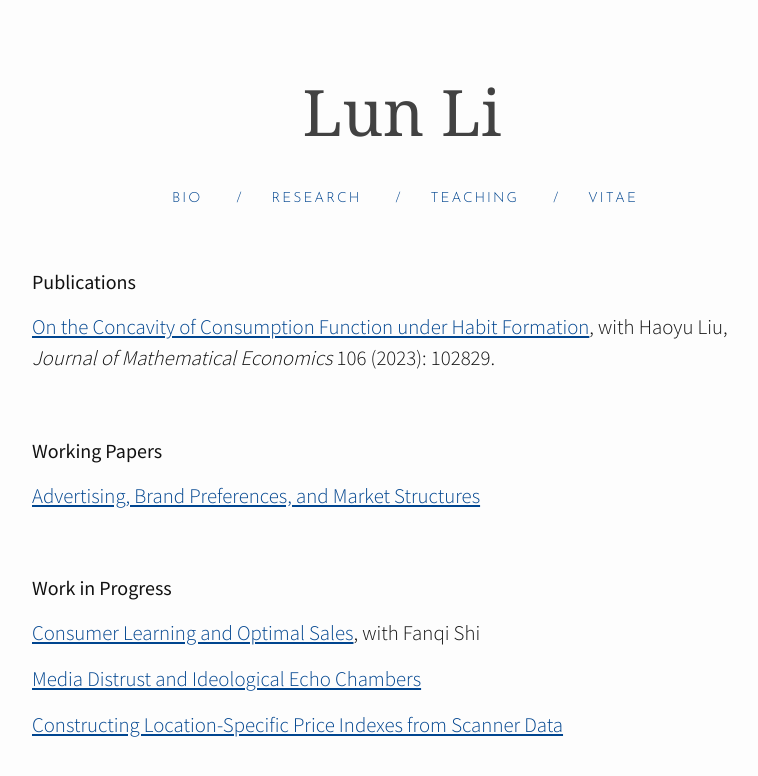
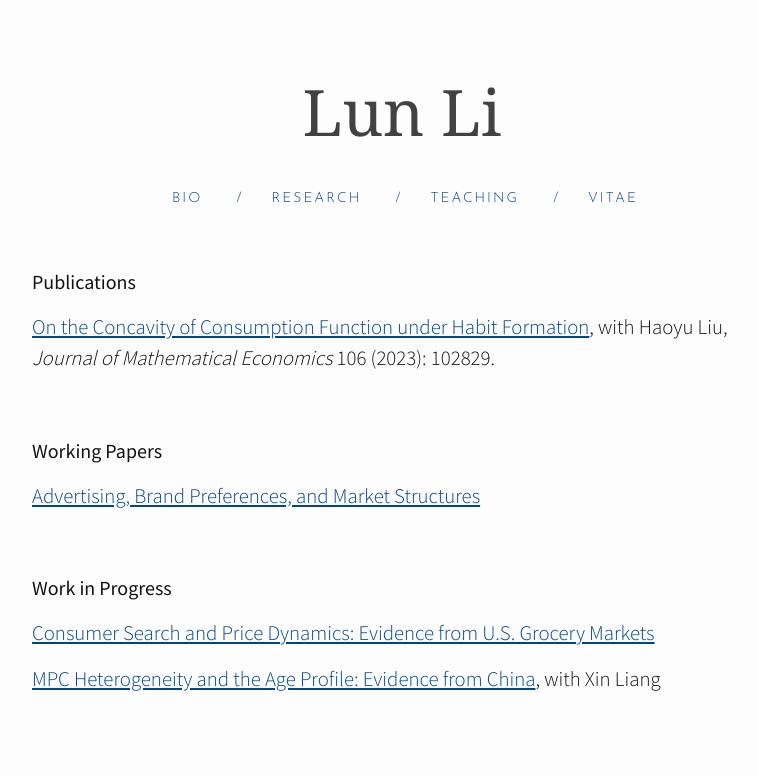
Before and after one commit to lunli-econ/lunli-econ.github.io, a Jekyll site: the page built from 1research.md, in a window 1280 px wide. Shown: the top 776 px of the page, without its empty margins (238-996 px from the left). Built offline with Jekyll 4.4.1, drawn with Linux system fonts in a browser that asks for light colours; nearby versions of some CDN libraries.

Commit message:
update info

```diff
--- a/1research.md
+++ b/1research.md
@@ -14,8 +14,6 @@ permalink: /Research/
 <br>
 
 #### Work in Progress
-<a><u>Consumer Learning and Optimal Sales</u></a>, with Fanqi Shi
+<a><u>Consumer Search and Price Dynamics: Evidence from U.S. Grocery Markets</u></a>
 
-<a><u>Media Distrust and Ideological Echo Chambers</u></a>
-
-<a><u>Constructing Location-Specific Price Indexes from Scanner Data</u></a>
+<a><u>MPC Heterogeneity and the Age Profile: Evidence from China</u></a>, with Xin Liang
```
Also changed, not shown: 2teaching.md (+2 -4 lines).
